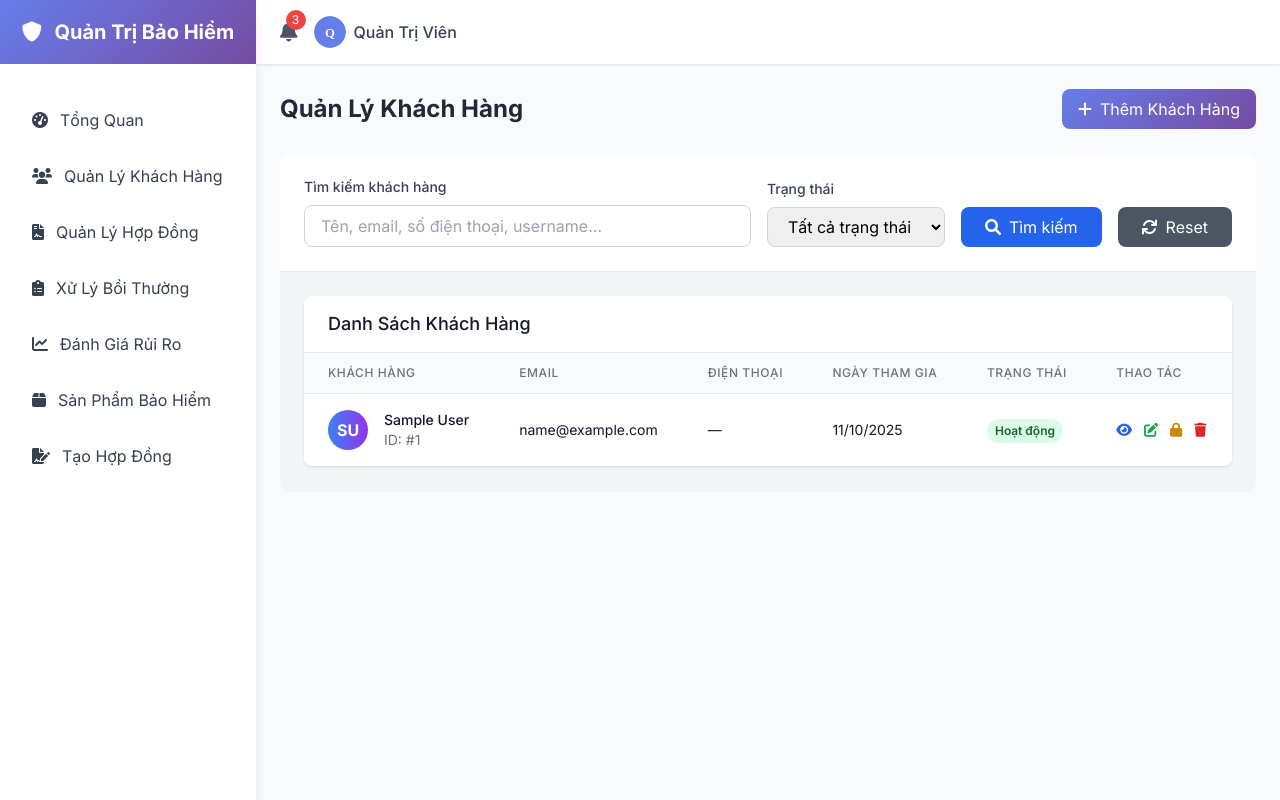
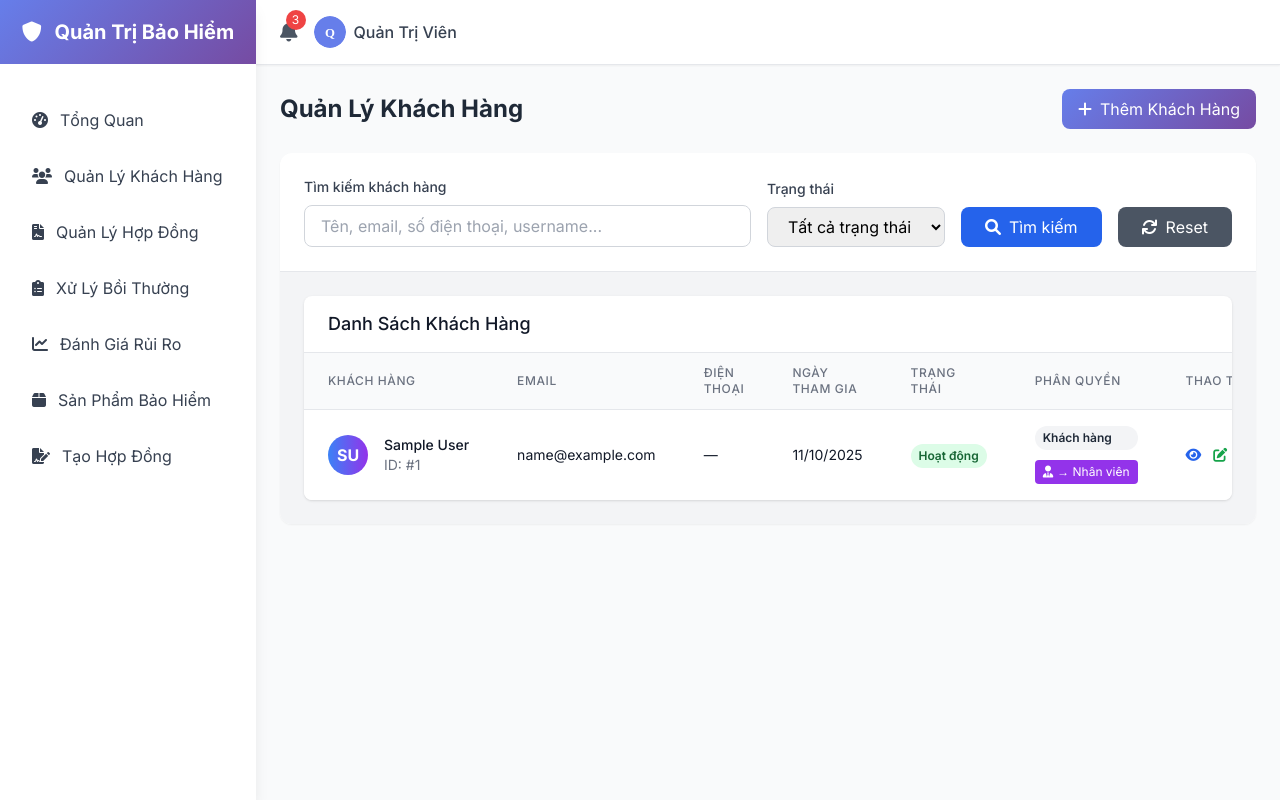
Before and after one commit to Phuctbtv/Duan_Project1, a Django app: page /admin/customers/ in a window 1280 px wide. Run offline with Django 5.2, Linux system fonts and the light colour scheme; the visitor is signed in with stand-in values (Sample User, id 1); data comes from the database, SQL or seed files in the repository; parts of the project's set-up code (start-up, migrations or seed data) failed here and were passed over; some libraries are stand-ins or nearby versions.

Commit message:
quanlykhachhang

```diff
--- a/dashboard/urls.py
+++ b/dashboard/urls.py
@@ -8,4 +8,6 @@ urlpatterns = [
     path('customers/<int:user_id>/edit/', views.customer_edit, name='customer_edit'),
     path('customers/<int:user_id>/toggle-status/', views.customer_toggle_status, name='customer_toggle_status'),
     path('customers/<int:user_id>/delete/', views.customer_delete, name='customer_delete'),
+    path('customer/<int:user_id>/convert-role/', views.customer_convert_role, name='customer_convert_role'),
+
 ]
--- a/dashboard/views.py
+++ b/dashboard/views.py
@@ -192,3 +192,30 @@ def customer_delete(request, user_id):
         return redirect('custom_section')
 
     return render(request, 'admin/customer_confirm_delete.html', {'user': user})
+
+
+@admin_required
+def customer_convert_role(request, user_id):
+    """Chuyển đổi vai trò giữa customer và employee"""
+    user = get_object_or_404(User, pk=user_id)
+
+    if request.method == 'POST':
+        try:
+            if user.user_type == 'customer':
+                # Chuyển từ customer sang employee
+                user.user_type = 'employee'
+                user.is_staff = True  # Cấp quyền truy cập admin
+                messages.success(request, f'Đã chuyển {user.get_full_name()} từ khách hàng thành nhân viên!')
+
+            elif user.user_type == 'employee':
+                # Chuyển từ employee sang customer
+                user.user_type = 'customer'
+                user.is_staff = False  # Thu hồi quyền truy cập admin
+                messages.success(request, f'Đã chuyển {user.get_full_name()} từ nhân viên thành khách hàng!')
+
+            user.save()
+
+        except Exception as e:
+            messages.error(request, f'Lỗi khi chuyển đổi vai trò: {str(e)}')
+
+    return redirect('custom_section')
--- a/templates/admin/custom_section.html
+++ b/templates/admin/custom_section.html
@@ -63,7 +63,7 @@
             {% endif %}
         </div>
 
-        <!-- PHẦN DANH SÁCH KHÁCH HÀNG (giữ nguyên) -->
+        <!-- PHẦN DANH SÁCH KHÁCH HÀNG -->
         <div class="bg-gray-100">
             <div class="container mx-auto p-6">
                 <div class="bg-white rounded-lg shadow overflow-hidden">
@@ -89,6 +89,9 @@
                                     </th>
                                     <th class="px-6 py-3 text-left text-xs font-medium text-gray-500 uppercase tracking-wider">
                                         Trạng thái
+                                    </th>
+                                    <th class="px-6 py-3 text-left text-xs font-medium text-gray-500 uppercase tracking-wider">
+                                        Phân quyền
                                     </th>
                                     <th class="px-6 py-3 text-left text-xs font-medium text-gray-500 uppercase tracking-wider">
                                         Thao tác
@@ -128,6 +131,42 @@
                                         {% endif %}
                                     </td>
 
+                                    <!-- CỘT PHÂN QUYỀN MỚI -->
+                                    <td class="px-6 py-4 whitespace-nowrap">
+                                        <div class="flex flex-col space-y-2">
+                                            <!-- Hiển thị vai trò hiện tại -->
+                                            <span class="inline-flex px-2 py-1 text-xs font-semibold rounded-full
+                                                {% if user.user_type == 'admin' %}bg-red-100 text-red-800
+                                                {% elif user.user_type == 'employee' %}bg-blue-100 text-blue-800
+                                                {% else %}bg-gray-100 text-gray-800{% endif %}">
+                                                {% if user.user_type == 'admin' %}Quản trị
+                                                {% elif user.user_type == 'employee' %}Nhân viên
+                                                {% else %}Khách hàng{% endif %}
+                                            </span>
+
+                                            <!-- Form chuyển đổi vai trò -->
+                                            {% if user.user_type == 'customer' %}
+                                            <form method="POST" action="{% url 'customer_convert_role' user.id %}" class="inline">
+                                                {% csrf_token %}
+                                                <button type="submit"
+                                                        class="text-xs bg-purple-600 text-white px-2 py-1 rounded hover:bg-purple-700 transition duration-200"
+                                                        onclick="return confirm('Chuyển khách hàng này thành nhân viên?')">
+                                                    <i class="fas fa-user-tie mr-1"></i>→ Nhân viên
+                                                </button>
+                                            </form>
+                                            {% elif user.user_type == 'employee' %}
+                                            <form method="POST" action="{% url 'customer_convert_role' user.id %}" class="inline">
+                                                {% csrf_token %}
+                                                <button type="submit"
+                                                        class="text-xs bg-gray-600 text-white px-2 py-1 rounded hover:bg-gray-700 transition duration-200"
+                                                        onclick="return confirm('Chuyển nhân viên này thành khách hàng?')">
+                                                    <i class="fas fa-user mr-1"></i>→ Khách hàng
+                                                </button>
+                                            </form>
+                                            {% endif %}
+                                        </div>
+                                    </td>
+
                                     <td class="px-6 py-4 whitespace-nowrap text-sm font-medium">
                                         <div class="flex space-x-3">
                                             <a href="{% url 'customer_detail' user.id %}" class="text-blue-600 hover:text-blue-900" title="Xem chi tiết">
@@ -154,7 +193,7 @@
                                 </tr>
                                 {% empty %}
                                 <tr>
-                                    <td colspan="6" class="px-6 py-4 text-center text-gray-500">
+                                    <td colspan="7" class="px-6 py-4 text-center text-gray-500">
                                         {% if search_query or status_filter %}
                                         Không tìm thấy khách hàng nào phù hợp với tiêu chí tìm kiếm.
                                         {% else %}
```
